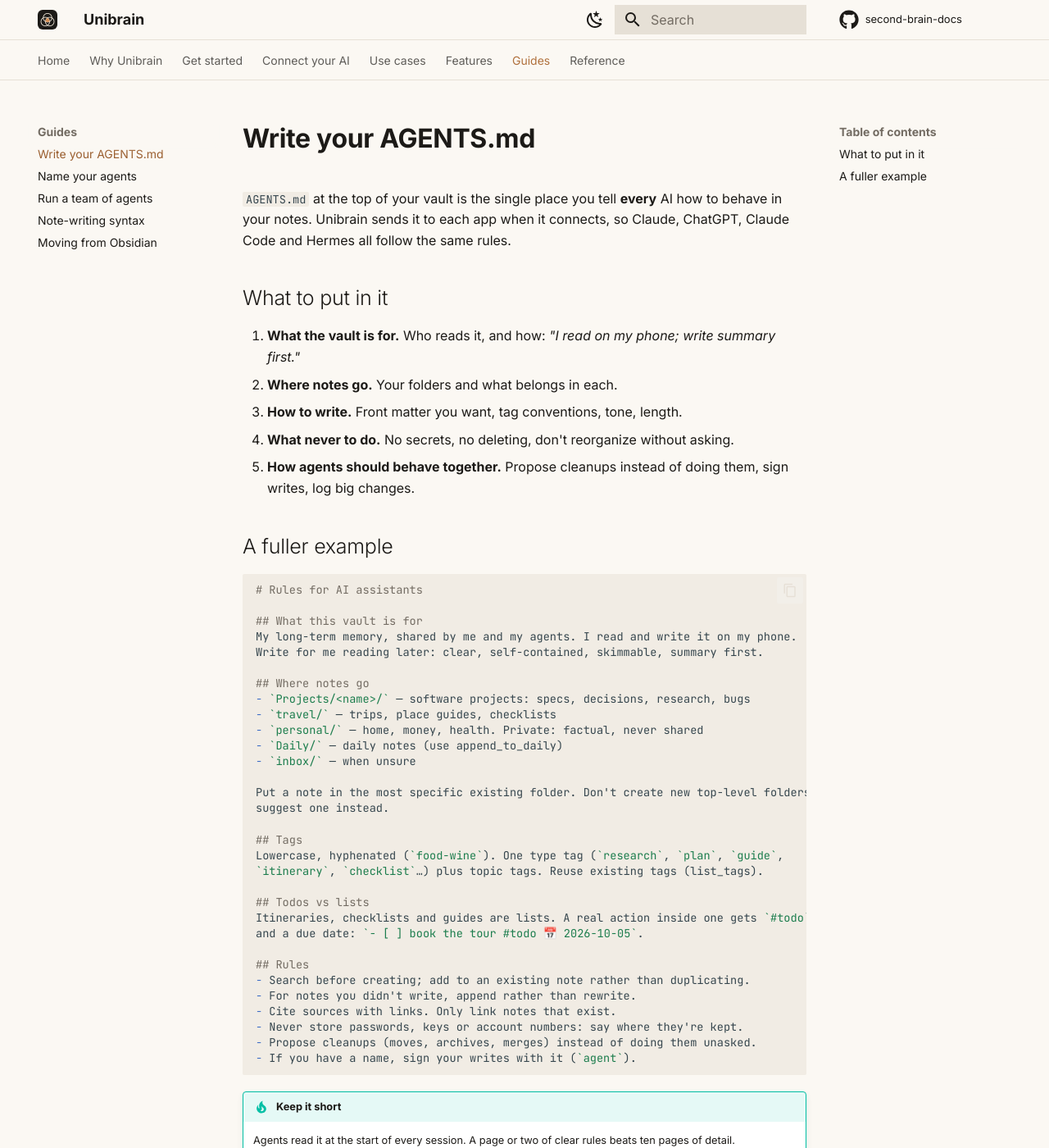
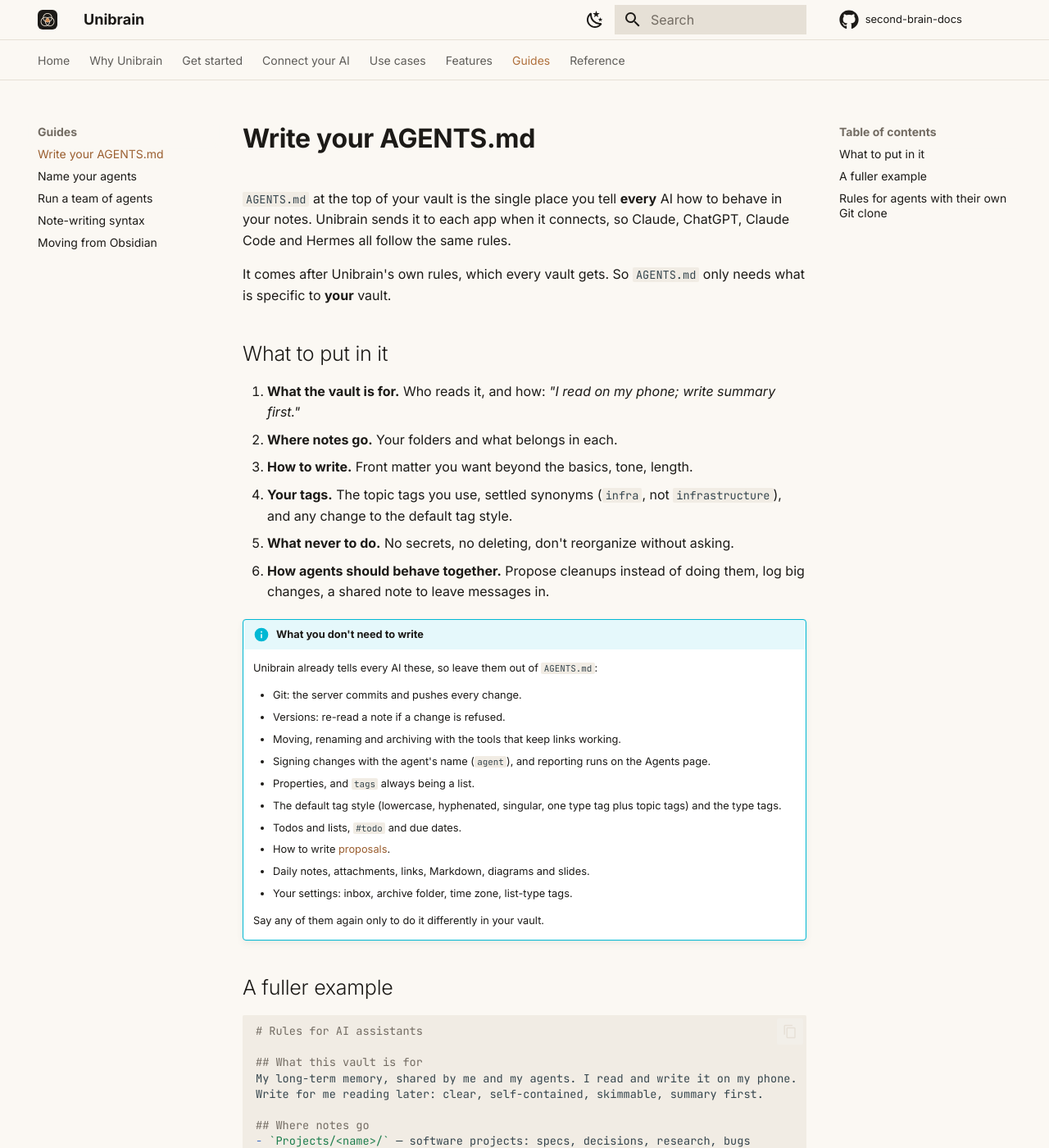
Before and after one commit to blanzp/second-brain-docs, an MkDocs documentation site: the page built from docs/guides/agents-md.md, in a window 1280 px wide and 1400 px high. Shown: the whole window at 82% size. Built offline with MkDocs 1.6.1 and Material for MkDocs 9.7.7, drawn with Linux system fonts in a browser that asks for light colours; comment, search, counter and statistics services are not loaded; some of the changed text lies outside the part shown.

Commit message:
AGENTS.md is only for your vault: Unibrain gives every agent its own rules
The starter AGENTS.md on Get started no longer repeats what the vault guide says
(search first, link only existing notes, sign writes, the proposals format). The
AGENTS.md guide says what to leave out, drops the defaults from its example, and
explains the clone-only section. The vault guide's parts are listed in their new order.

Co-Authored-By: Claude Opus 5.5 <noreply@anthropic.com>

````diff
--- a/docs/guides/agents-md.md
+++ b/docs/guides/agents-md.md
@@ -6,13 +6,32 @@ title: Write your AGENTS.md
 
 `AGENTS.md` at the top of your vault is the single place you tell **every** AI how to behave in your notes. Unibrain sends it to each app when it connects, so Claude, ChatGPT, Claude Code and Hermes all follow the same rules.
 
+It comes after Unibrain's own rules, which every vault gets. So `AGENTS.md` only needs what is specific to **your** vault.
+
 ## What to put in it
 
 1. **What the vault is for.** Who reads it, and how: *"I read on my phone; write summary first."*
 2. **Where notes go.** Your folders and what belongs in each.
-3. **How to write.** Front matter you want, tag conventions, tone, length.
-4. **What never to do.** No secrets, no deleting, don't reorganize without asking.
-5. **How agents should behave together.** Propose cleanups instead of doing them, sign writes, log big changes.
+3. **How to write.** Front matter you want beyond the basics, tone, length.
+4. **Your tags.** The topic tags you use, settled synonyms (`infra`, not `infrastructure`), and any change to the default tag style.
+5. **What never to do.** No secrets, no deleting, don't reorganize without asking.
+6. **How agents should behave together.** Propose cleanups instead of doing them, log big changes, a shared note to leave messages in.
+
+!!! info "What you don't need to write"
+    Unibrain already tells every AI these, so leave them out of `AGENTS.md`:
+
+    - Git: the server commits and pushes every change.
+    - Versions: re-read a note if a change is refused.
+    - Moving, renaming and archiving with the tools that keep links working.
+    - Signing changes with the agent's name (`agent`), and reporting runs on the Agents page.
+    - Properties, and `tags` always being a list.
+    - The default tag style (lowercase, hyphenated, singular, one type tag plus topic tags) and the type tags.
+    - Todos and lists, `#todo` and due dates.
+    - How to write [proposals](../features/proposals.md).
+    - Daily notes, attachments, links, Markdown, diagrams and slides.
+    - Your settings: inbox, archive folder, time zone, list-type tags.
+
+    Say any of them again only to do it differently in your vault.
 
 ## A fuller example
 
@@ -27,28 +46,28 @@ Write for me reading later: clear, self-contained, skimmable, summary first.
 - `Projects/<name>/` — software projects: specs, decisions, research, bugs
 - `travel/` — trips, place guides, checklists
 - `personal/` — home, money, health. Private: factual, never shared
-- `Daily/` — daily notes (use append_to_daily)
+- `Daily/` — daily notes, only when I ask
 - `inbox/` — when unsure
 
 Put a note in the most specific existing folder. Don't create new top-level folders;
 suggest one instead.
 
 ## Tags
-Lowercase, hyphenated (`food-wine`). One type tag (`research`, `plan`, `guide`,
-`itinerary`, `checklist`…) plus topic tags. Reuse existing tags (list_tags).
+Topic tags I use: `kafka`, `ai`, `infra`, `italy`, `wine`, `food`.
+Use `infra`, not `infrastructure`.
 
-## Todos vs lists
-Itineraries, checklists and guides are lists. A real action inside one gets `#todo`
-and a due date: `- [ ] book the tour #todo 📅 2026-10-05`.
-
-## Rules
-- Search before creating; add to an existing note rather than duplicating.
+## How I want you to work
+- Add to an existing note rather than duplicating it.
 - For notes you didn't write, append rather than rewrite.
-- Cite sources with links. Only link notes that exist.
+- Cite sources with links.
 - Never store passwords, keys or account numbers: say where they're kept.
 - Propose cleanups (moves, archives, merges) instead of doing them unasked.
-- If you have a name, sign your writes with it (`agent`).
+- When you change the vault, add a line to `Agents/Change Log.md`.
 ```
+
+## Rules for agents with their own Git clone
+
+Some agents (Claude Code on your computer, for example) work in their own copy of the repository instead of through Unibrain. Put instructions only they need under a heading `## If you work in your own Git clone`. Unibrain leaves that section out when it sends `AGENTS.md` to apps, so they never see Git steps meant for others.
 
 !!! tip "Keep it short"
     Agents read it at the start of every session. A page or two of clear rules beats ten pages of detail.
````
Also changed, not shown: docs/features/agents.md (+3 -3 lines), docs/get-started/vault.md (+15 -8 lines), docs/reference/tools.md (+1 -1 lines).
